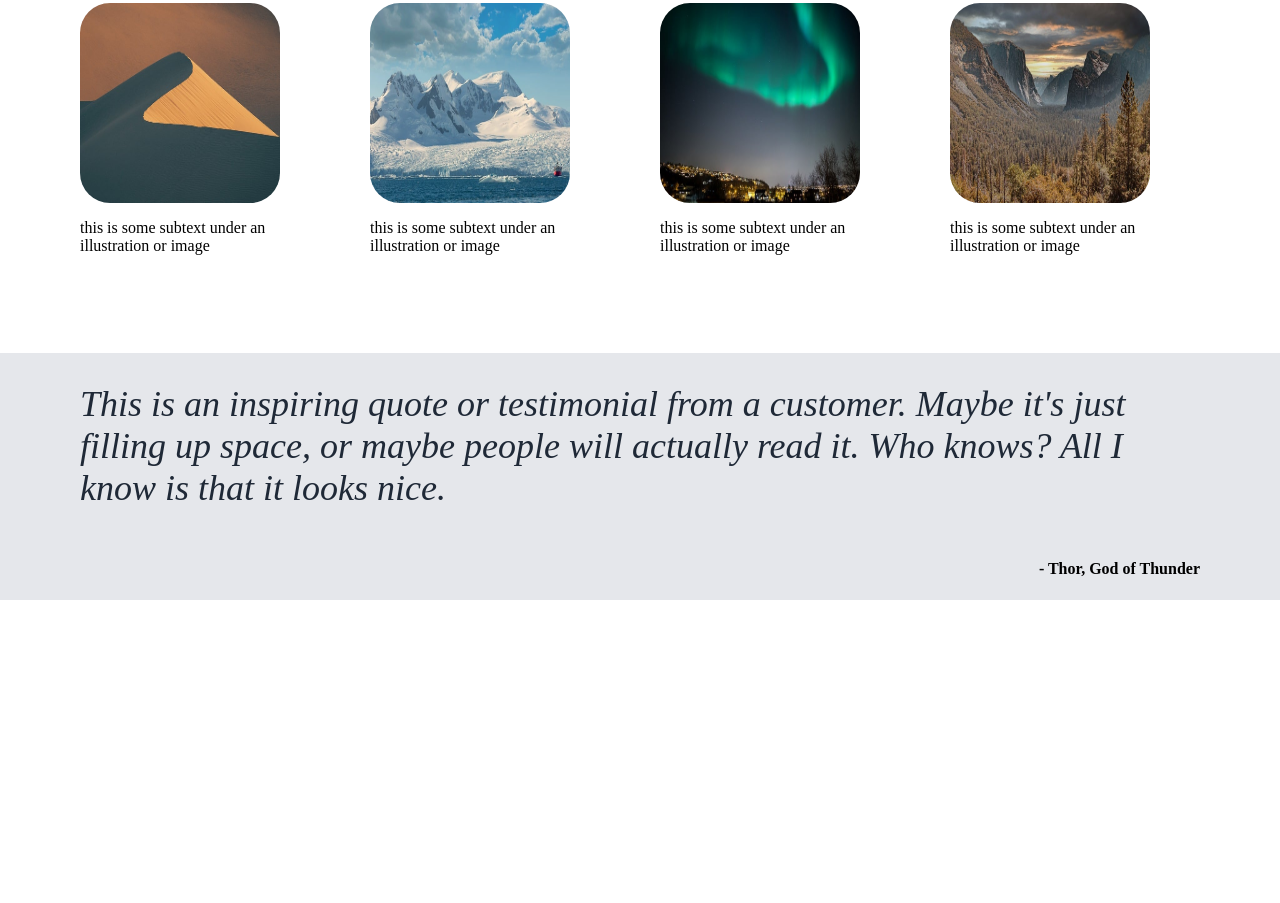
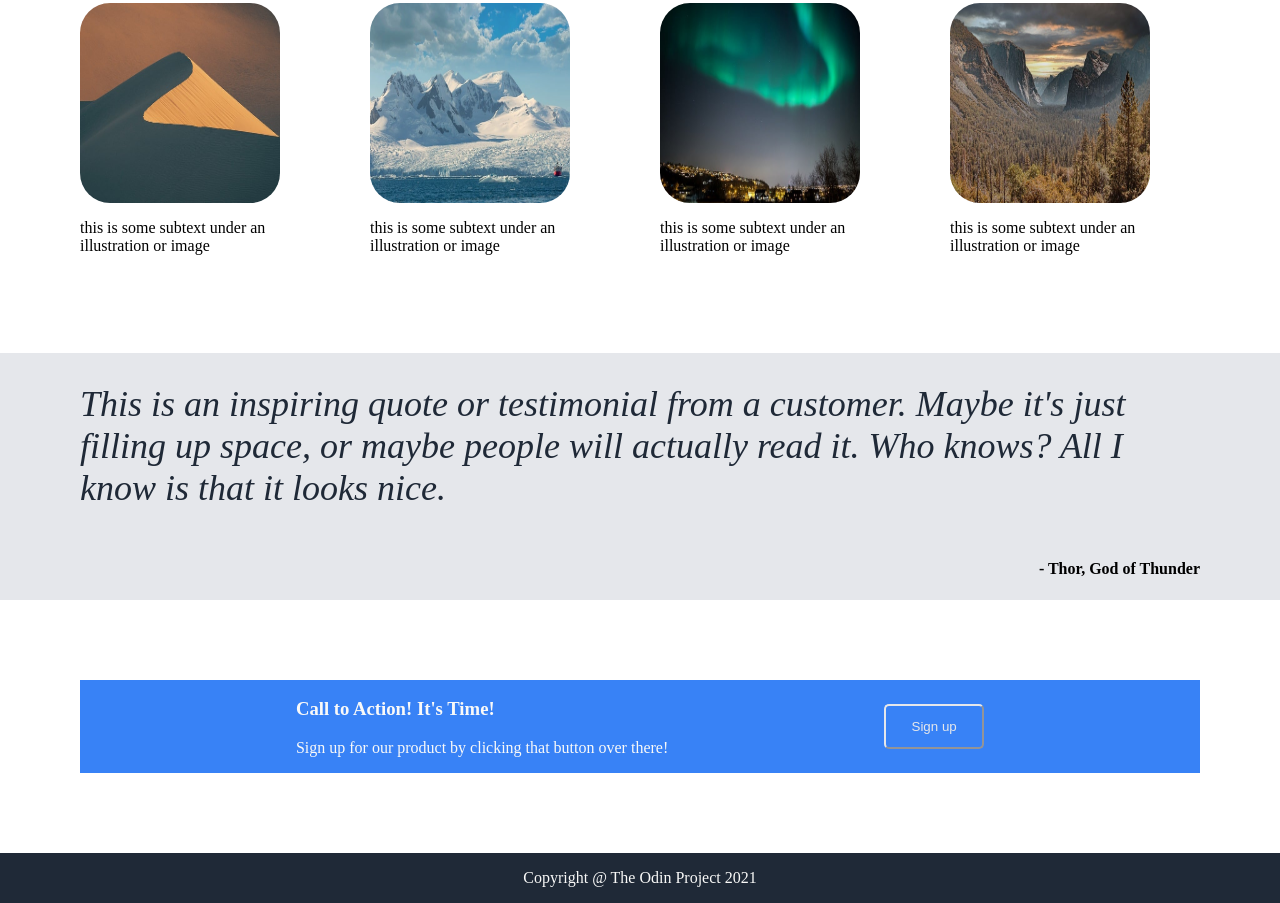
Before and after one commit to tiredDm/odin-landing-page, a plain HTML site: page index.html in a window 1280 px wide. Shown: the part 516-1419 px from the top of the page. Before the commit the page ends 1116 px from the top, so only its background shows below. Drawn offline with Linux system fonts and the light colour scheme.

Commit message:
Finished Project.
Added footer and Call to Action sections..

```diff
--- a/index.html
+++ b/index.html
@@ -50,7 +50,15 @@
             <h4 class="author">- Thor, God of Thunder</h4>
         </div>
     </div>
-        <div class="action"></div>
-    <div class="footer"></div>
+    <div class="action">
+        <div class="text">
+            <h3>Call to Action! It's Time!</h3>
+            <p>Sign up for our product by clicking that button over there!</p>
+        </div>
+        <button>Sign up</button>
+    </div>
+    <div class="footer">
+        <p>Copyright @ The Odin Project 2021</p>
+    </div>
 </body>
 </html>
--- a/style.css
+++ b/style.css
@@ -65,9 +65,10 @@ ul{
 button{
     background-color: #3882f6;
     color:#e5e7eb;
-    flex: 0;
+    border-color: #e5e7eb;
     width: 100px;
-    height: 65px;
+    height: 45px;
+    border-width: 2px;
     border-radius: 5px;
 }
 
@@ -133,3 +134,25 @@ button{
     display: flex;
     justify-content: center;
 }
+
+.action{
+    display:flex;
+    margin: 80px;
+    width: 1120px;
+    background-color: #3882f6;
+    justify-content: space-evenly;
+    align-items: center;
+    align-self: center;
+}
+
+.text{
+    color: #f9f9f8;
+}
+
+.footer{
+    display: flex;
+    justify-content: space-around;
+    align-items: center;
+    background-color: #1f2937;
+    color: #f9f9f8;
+}
```
